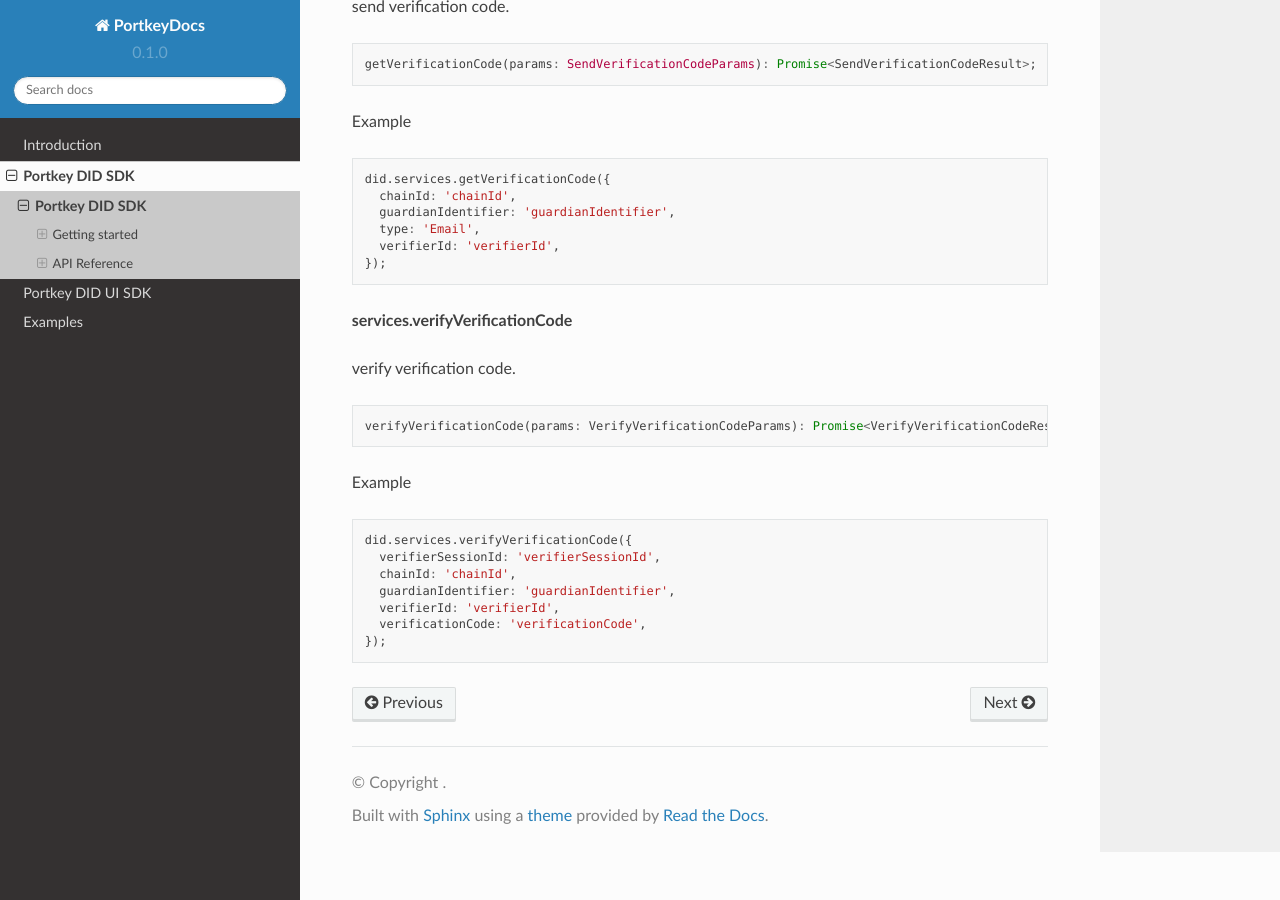
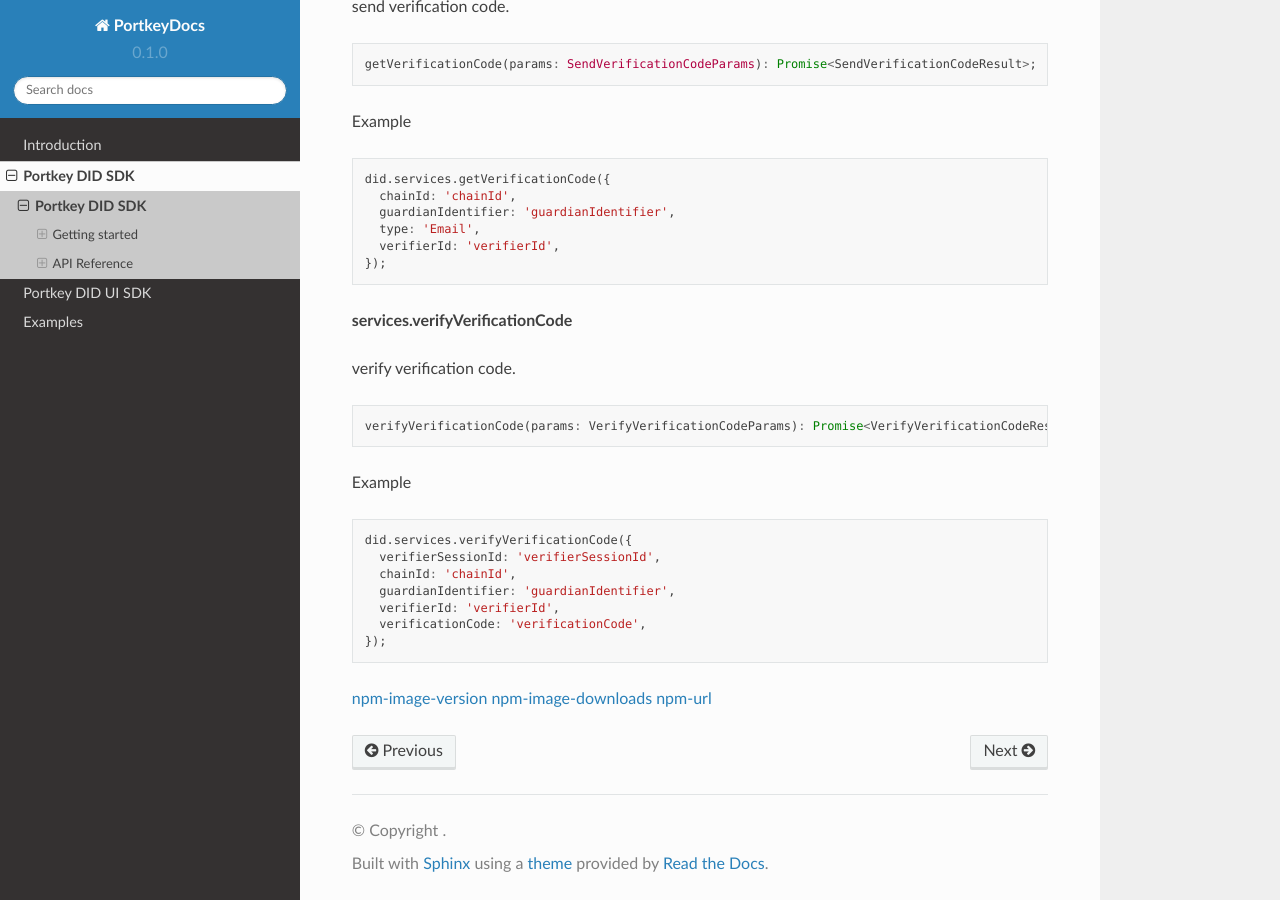
Before and after one commit to Portkey-Wallet/PortkeyDocs, a Sphinx documentation site: the page built from docs/source/PortkeyDIDSDK/PortkeyDIDSDK.md, in a window 1280 px wide and 900 px high, scrolled down 5030 px. Built offline with Sphinx 7.4.7 and the Read the Docs theme 2.0.0, drawn with Linux system fonts in a browser that asks for light colours.

Commit message:
Update PortkeyDIDSDK.md

````diff
--- a/docs/source/PortkeyDIDSDK/PortkeyDIDSDK.md
+++ b/docs/source/PortkeyDIDSDK/PortkeyDIDSDK.md
@@ -288,6 +288,6 @@
   verificationCode: 'verificationCode',
 });
 ```
-[npm-image-version]: https://img.shields.io/npm/v/@portkey/did
-[npm-image-downloads]: https://img.shields.io/npm/dm/@portkey/did.svg
-[npm-url]: https://npmjs.org/package/@portkey/did
+[npm-image-version](https://img.shields.io/npm/v/@portkey/did)
+[npm-image-downloads](https://img.shields.io/npm/dm/@portkey/did.svg)
+[npm-url](https://npmjs.org/package/@portkey/did)
````
